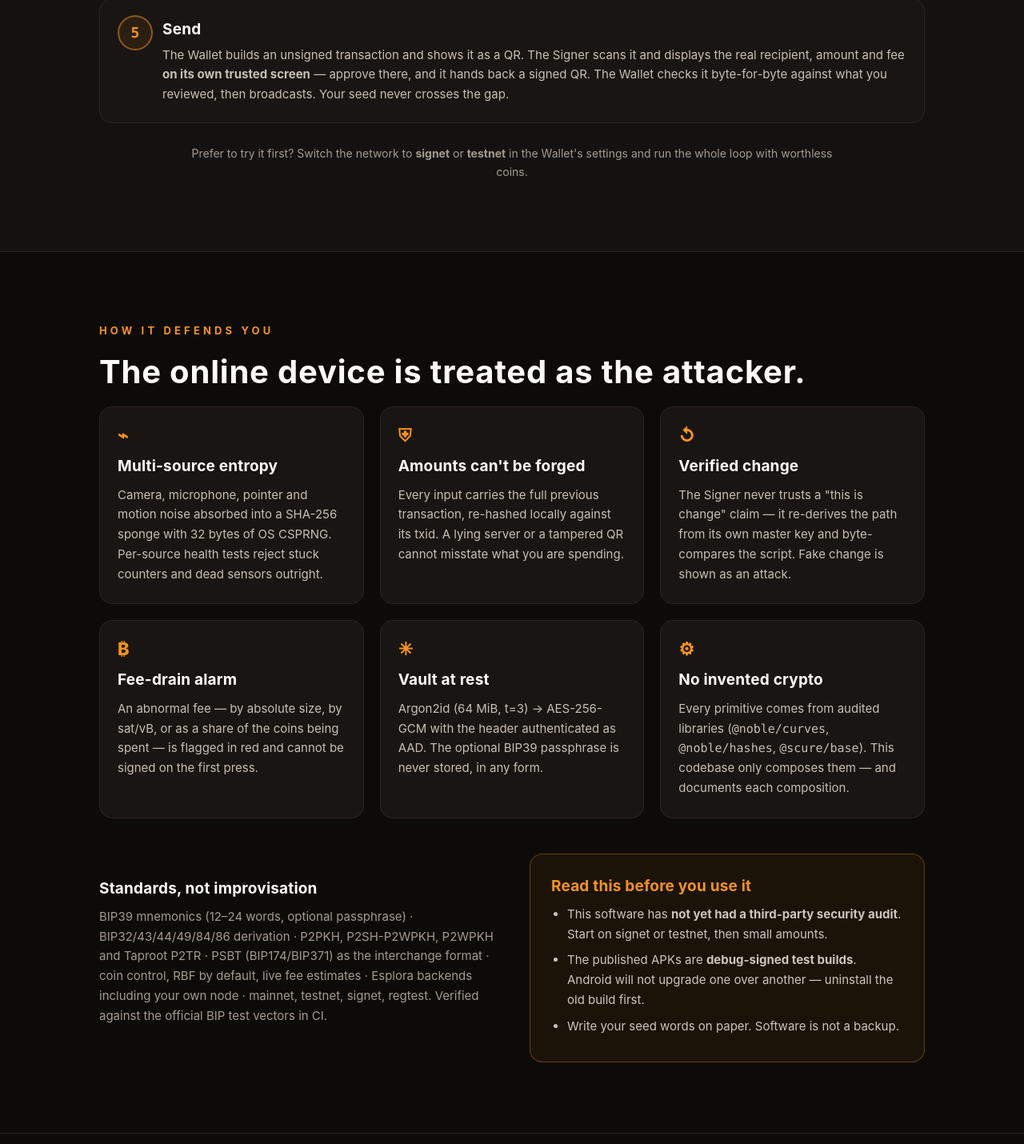
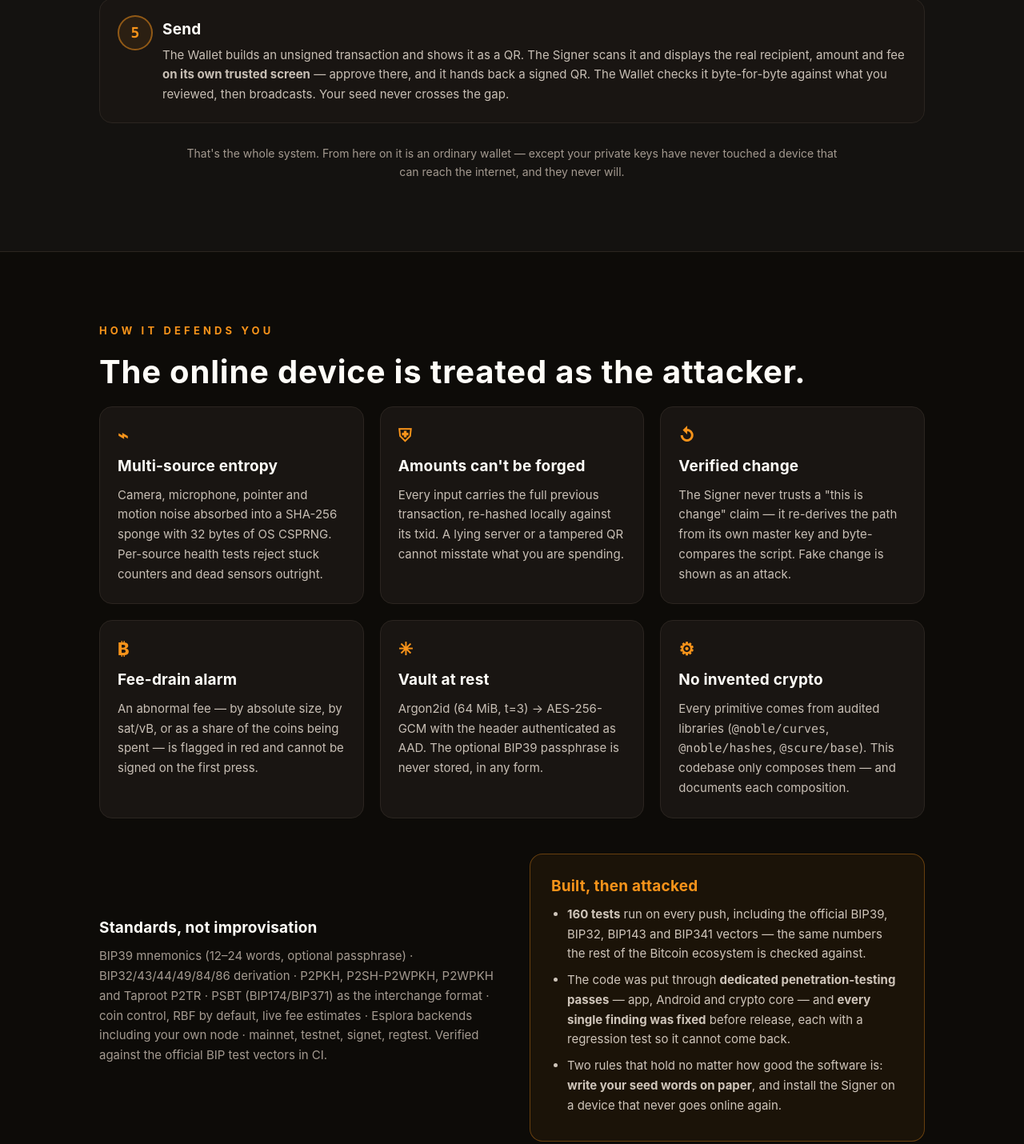
Before and after one commit to DevOps21133/satoshi-vault, a website: page docs/index.html in a window 1280 px wide. Shown: the part 3967-5397 px from the top of the page at 80% size. Drawn offline with Linux system fonts and the light colour scheme.

Commit message:
site: replace the caveat box with what was actually done
The 'not yet audited / start on testnet' box is gone. In its place: the
160-test suite with the official BIP vectors, the dedicated pen-test passes
whose every finding was fixed with a regression test, and the two rules that
survive any software - paper seed, offline Signer. The how-to now ends on
the point instead of a suggestion to rehearse on signet.

Co-Authored-By: Claude Opus 5 <noreply@anthropic.com>
Claude-Session: https://claude.ai/code/session_01LiSbyG8GUmyAWhRnNHfVxM

```diff
--- a/docs/index.html
+++ b/docs/index.html
@@ -374,8 +374,8 @@
       </div>
     </div>
     <p class="dl-note">
-      Prefer to try it first? Switch the network to <strong>signet</strong> or <strong>testnet</strong>
-      in the Wallet's settings and run the whole loop with worthless coins.
+      That's the whole system. From here on it is an ordinary wallet — except your private keys
+      have never touched a device that can reach the internet, and they never will.
     </p>
   </div>
 </section>
@@ -431,11 +431,11 @@
         </p>
       </div>
       <div class="warn">
-        <h3>Read this before you use it</h3>
+        <h3>Built, then attacked</h3>
         <ul>
-          <li>This software has <strong>not yet had a third-party security audit</strong>. Start on signet or testnet, then small amounts.</li>
-          <li>The published APKs are <strong>debug-signed test builds</strong>. Android will not upgrade one over another — uninstall the old build first.</li>
-          <li>Write your seed words on paper. Software is not a backup.</li>
+          <li><strong>160 tests</strong> run on every push, including the official BIP39, BIP32, BIP143 and BIP341 vectors — the same numbers the rest of the Bitcoin ecosystem is checked against.</li>
+          <li>The code was put through <strong>dedicated penetration-testing passes</strong> — app, Android and crypto core — and <strong>every single finding was fixed</strong> before release, each with a regression test so it cannot come back.</li>
+          <li>Two rules that hold no matter how good the software is: <strong>write your seed words on paper</strong>, and install the Signer on a device that never goes online again.</li>
         </ul>
       </div>
     </div>
```
